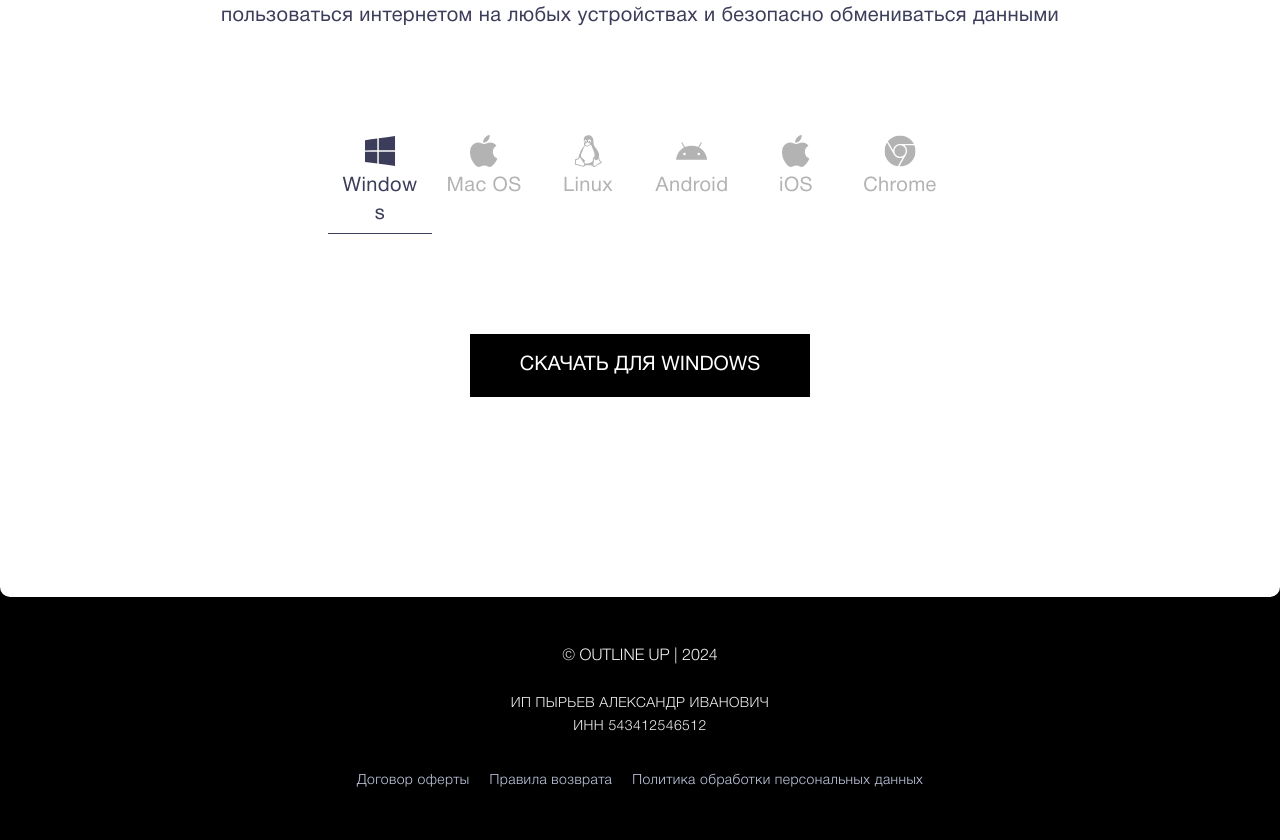
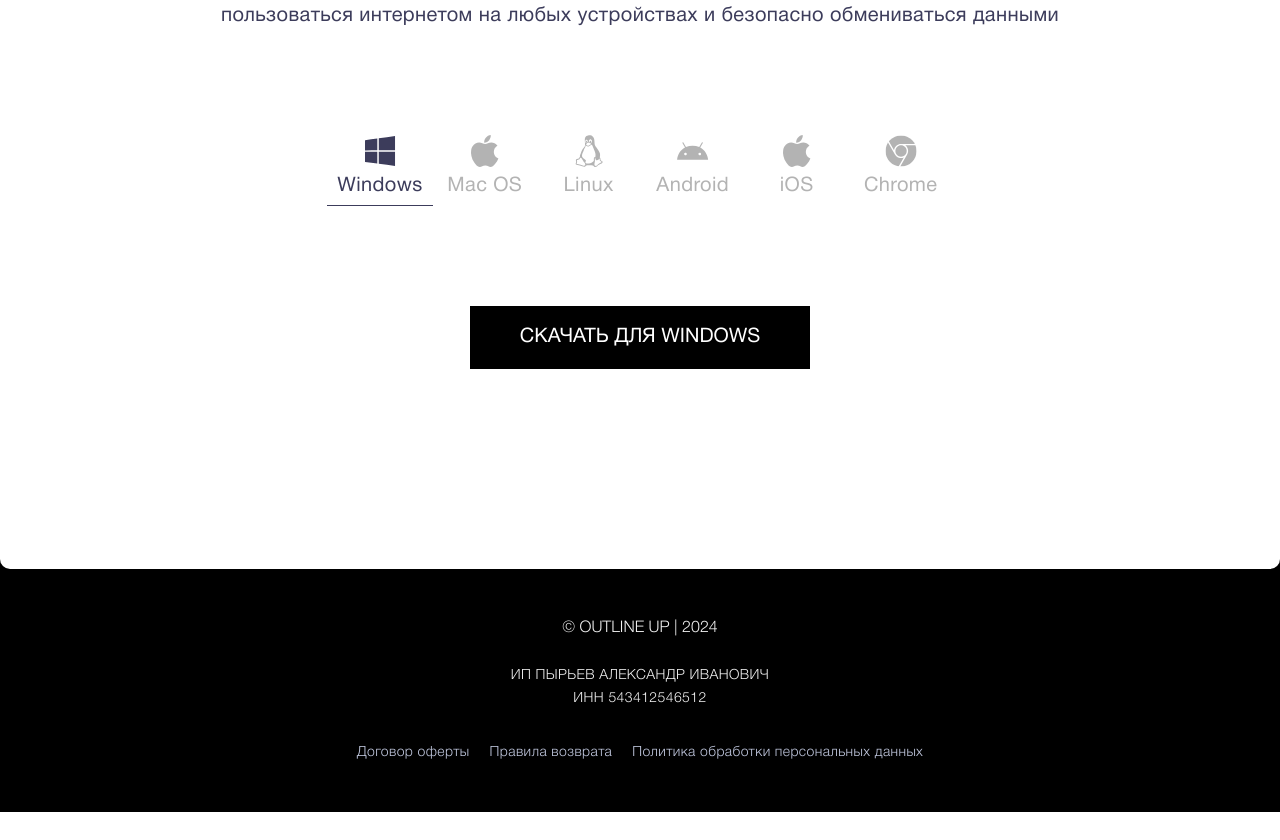
Before and after one commit to ker4ik13/outline-up, a Next.js app in the folder client/: page /download in a window 1280 px wide. Shown: the part 1348-2188 px from the top of the page. After the commit the page ends 2160 px from the top, so only its background shows below. Built offline with nearby package versions, Linux system fonts and the light colour scheme.

Commit message:
fix: страница загрузки

```diff
--- a/client/src/widgets/user/Download/Download.module.scss
+++ b/client/src/widgets/user/Download/Download.module.scss
@@ -61,7 +61,10 @@
   row-gap: rem(20);
 
   @media screen and (max-width: $max-768) {
-    max-width: rem(400);
+    max-width: rem(380);
+    justify-content: space-between;
+    -moz-column-gap: rem(10);
+    column-gap: rem(10);
   }
 }
 .item {
@@ -70,7 +73,7 @@
   align-items: center;
   padding: rem(5) rem(10);
   gap: rem(5);
-  width: rem(104);
+  min-width: rem(104);
   border: 0;
   outline: none;
   background: transparent;
@@ -110,6 +113,7 @@
   @include desktop-p();
   cursor: pointer;
   transition: 0.1s;
+  text-wrap: nowrap;
 
   @media screen and (max-width: $max-768) {
     @include mob-p();
```
